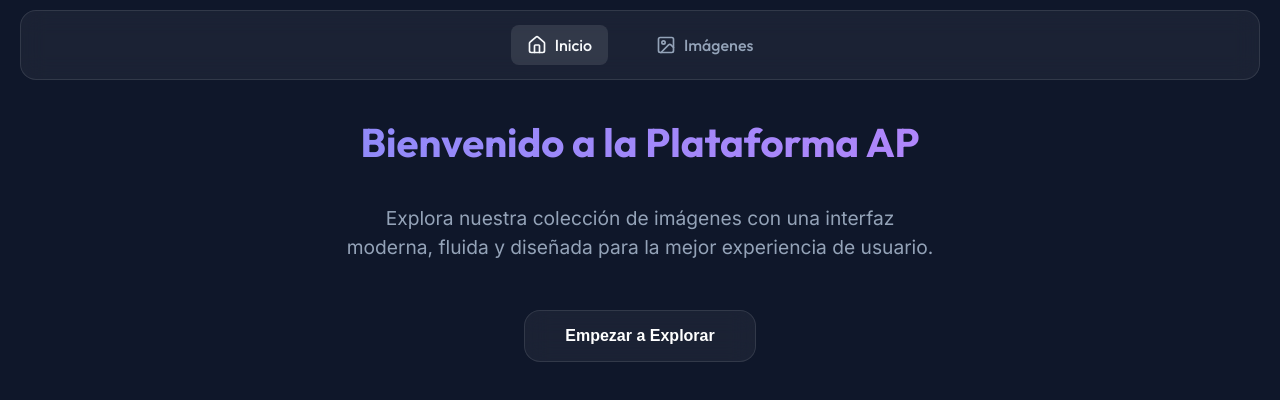
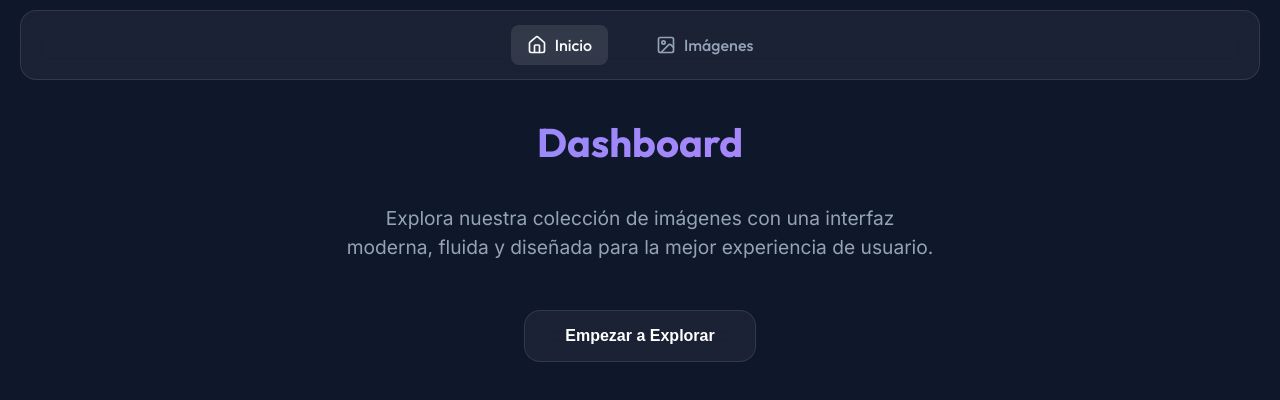
Before and after one commit to JUANESRODRIG/ap-frontend, a React (Vite) app in the folder Ap-frontend/: page / in a window 1280 px wide. Shown: the top 400 px of the page. Built offline with nearby package versions, Linux system fonts and the light colour scheme.

Commit message:
dashboard

```diff
--- a/Ap-frontend/src/pages/Home.tsx
+++ b/Ap-frontend/src/pages/Home.tsx
@@ -8,7 +8,7 @@ const Home = () => {
             transition={{ duration: 0.6 }}
             style={{ padding: '2rem', textAlign: 'center' }}
         >
-            <h1>Bienvenido a la Plataforma AP</h1>
+            <h1>Dashboard</h1>
             <p style={{ color: 'var(--text-muted)', fontSize: '1.2rem', maxWidth: '600px', margin: '0 auto' }}>
                 Explora nuestra colección de imágenes con una interfaz moderna, fluida y diseñada para la mejor experiencia de usuario.
             </p>
```
